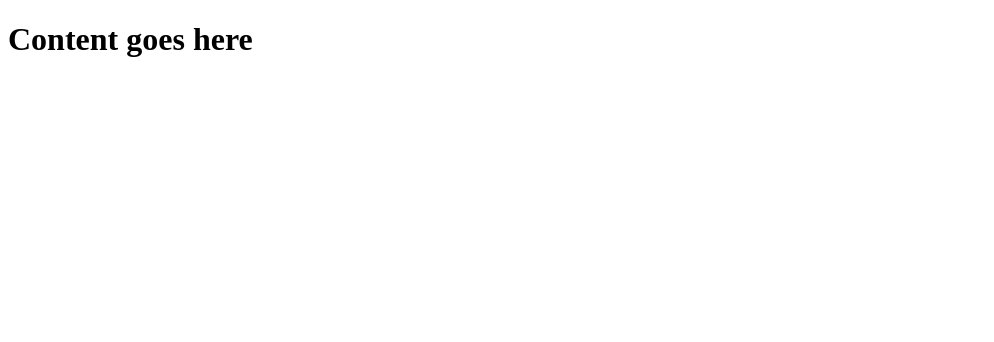
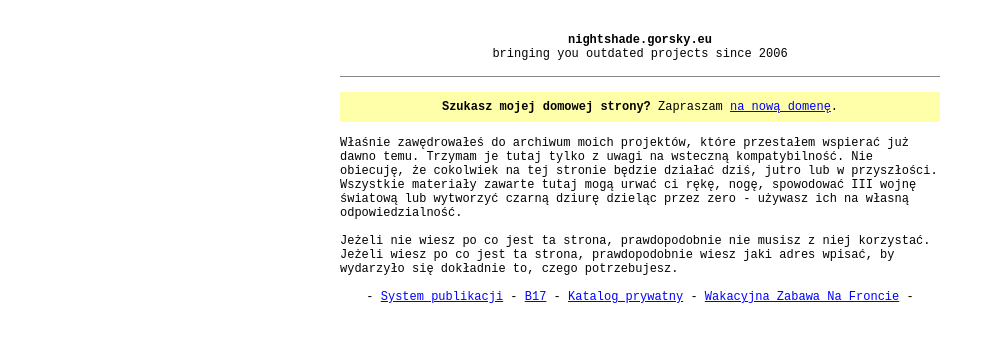
Before and after one commit to gorski-olddomain/gorski-olddomain, a plain HTML site: page index.htm in a window 1280 px wide. Shown: the whole page, without its empty margins (0-994 px from the left). Drawn offline with Linux system fonts and the light colour scheme.

Commit message:
add the actual content

```diff
--- a/index.htm
+++ b/index.htm
@@ -1,4 +1,39 @@
 <!DOCTYPE html>
 <meta charset='utf-8'>
 
-<h1>Content goes here</h1>
+<title>~ nightshade.gorsky.eu - you shouldn't be here ~</title>
+<style>
+* { font-family: monospace; font-size: 12px; }
+#content { width: 600px; margin: auto; }
+body { padding: 10px 0 0 0; }
+#header { border-bottom: 1px solid #888; padding: 15px; margin: 0 0 15px 0; text-align: center; }
+.text-center { text-align: center; }
+.notice { background: #ffa; padding: 8px; }
+a { color: blue; }
+</style>
+
+<div id='content'>
+<div id='header'>
+<b>nightshade.gorsky.eu</b><br>
+bringing you outdated projects since 2006<br>
+</div>
+<div class='text-center notice'>
+<b>Szukasz mojej domowej strony?</b> Zapraszam <a href='http://gorsky.eu'>na nową domenę</a>.
+</div>
+<br>
+<div id='nightshade'>
+Właśnie zawędrowałeś do archiwum moich projektów, które przestałem wspierać już dawno temu. Trzymam je tutaj tylko z uwagi na wsteczną kompatybilność.
+Nie obiecuję, że cokolwiek na tej stronie będzie działać dziś, jutro lub w przyszłości. Wszystkie materiały zawarte tutaj mogą urwać
+ci rękę, nogę, spowodować III wojnę światową lub wytworzyć czarną dziurę dzieląc przez zero - używasz ich na własną odpowiedzialność.
+<br><br>
+Jeżeli nie wiesz po co jest ta strona, prawdopodobnie nie musisz z niej korzystać. Jeżeli wiesz po co jest ta strona, prawdopodobnie
+wiesz jaki adres wpisać, by wydarzyło się dokładnie to, czego potrzebujesz.
+<br><br>
+<div style='text-align:center'>
+- <a href='publikacje/'>System publikacji</a>
+- <a href='b17/'>B17</a>
+- <a href='private/'>Katalog prywatny</a>
+- <a href='front/'>Wakacyjna Zabawa Na Froncie</a> -
+</div>
+</div>
+</div>
```
Also changed, not shown: 404.html (added, +2 -0 lines), 1 other file.
